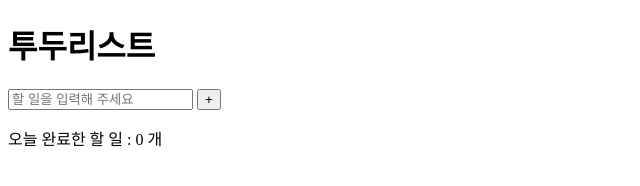
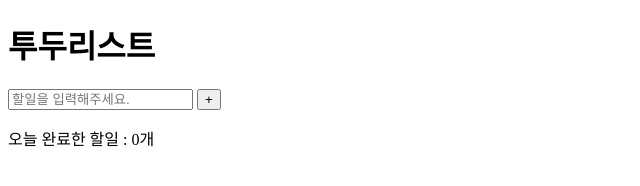
Before and after one commit to zionimo/test-js-221005-todoList, a plain HTML site: page index.html in a window 1280 px wide. Shown: the full height of the page, 0-640 px from the left. Drawn offline with nearby package versions, Linux system fonts and the light colour scheme.

Commit message:
1005 과제

```diff
--- a/index.html
+++ b/index.html
@@ -10,24 +10,23 @@
 <body>
   <h1>투두리스트</h1>
 
-  <!-- 투두입력 폼 -->
+  <!-- 투두 입력 폼 -->
   <form id="todo-form">
-    <input type="text" id="todo-input" placeholder="할 일을 입력해 주세요">
-    <input type="submit" value="+">
+      <input type="text" id="todo-input"
+              placeholder="할일을 입력해주세요.">
+      <input type="submit" value="+">
   </form>
 
   <!-- 투두 보드 -->
-  <ul id="todo-board">
-  </ul>
+  <ul id="todo-board"></ul>
 
-  <!-- 완료한 할 일 -->
-<p>오늘 완료한 할 일 : <span id="count">0</span> 개</p>
+  <!-- 완료한 할일 -->
+  <p>오늘 완료한 할일 : <span id="count">0</span>개</p>
 
-
-
-
-<!-- <script src="./todolist.js"></script> -->
-<script src="./todolistJQuery.js"></script>
+  <!--
+  <script src="./todolist.js"></script>
+  -->
+  <script src="./todolistJQuery.js"></script>
 </body>
 </html>
     </scrip>
```
Also changed, not shown: todolist.js (+13 -15 lines).
